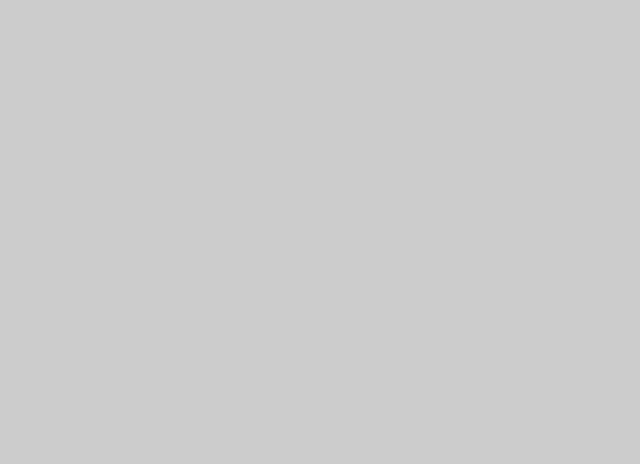
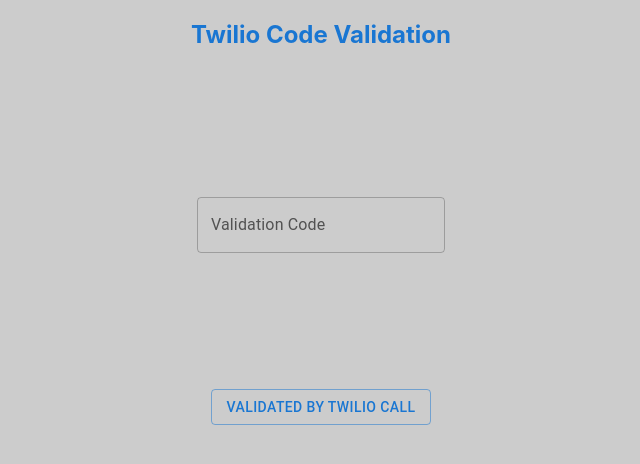
Before and after one commit to Pramothini-Sekar/remintodo-frontend, a React (Create React App) app: page /code-validation in a window 1280 px wide. Shown: the top 464 px of the page, without its empty margins (319-959 px from the left). Built offline with nearby package versions, Linux system fonts and the light colour scheme.

Commit message:
Twilio OTP

```diff
--- a/package.json
+++ b/package.json
@@ -6,7 +6,7 @@
     "@date-io/date-fns": "1.x",
     "@date-io/dayjs": "1.x",
     "@date-io/luxon": "1.x",
-    "@date-io/moment": "1.x",
+    "@date-io/moment": "^2.11.0",
     "@emotion/react": "^11.4.1",
     "@emotion/styled": "^11.3.0",
     "@material-ui/core": "^4.12.3",
@@ -23,6 +23,7 @@
     "luxon": "^2.0.2",
     "material-ui": "^0.20.2",
     "moment": "^2.29.1",
+    "moment-timezone": "^0.5.33",
     "react": "^17.0.2",
     "react-dom": "^17.0.2",
     "react-router-dom": "^5.3.0",
--- a/src/AddNewTodo.js
+++ b/src/AddNewTodo.js
@@ -7,8 +7,10 @@
 import FormControl from '@mui/material/FormControl';
 import Select from '@mui/material/Select';
 import AdapterDateFns from '@mui/lab/AdapterDateFns';
+import momentTimezone from "moment-timezone";
 import LocalizationProvider from '@mui/lab/LocalizationProvider';
 import DesktopDateTimePicker from '@mui/lab/DesktopDateTimePicker';
+import MomentAdapter from '@mui/lab/AdapterMoment';
 import { v4 as uuidv4 } from 'uuid';
 import BottomNavigator from './BottomNavigator';
 import env from './env';
@@ -140,6 +142,9 @@
     }
 
     render() {
+        const timeZoneFromServer = "America/New_York";
+        const { moment } = new MomentAdapter({ instance: momentTimezone });
+        const dateWithTimeZone = moment(this.state.deadline).tz(timeZoneFromServer);
         return (
             <div>
                 <h2 style={{ color: '#1976D2' }}>New Task</h2>
@@ -165,11 +170,11 @@
                         />
                     </div>
                     <div className="date-basic">
-                        <LocalizationProvider dateAdapter={AdapterDateFns}>
+                        <LocalizationProvider dateAdapter={MomentAdapter}>
                             <DesktopDateTimePicker
                                 renderInput={(props) => <TextField {...props} />}
                                 label="Task Deadline"
-                                value={this.state.deadline}
+                                value={dateWithTimeZone}
                                 onChange={(newValue) => {
                                     this.setDeadline(newValue);
                                 }}
--- a/src/App.js
+++ b/src/App.js
@@ -3,6 +3,7 @@
 import Start from './Start';
 import ToDo from './ToDo';
 import EmergencyMotivator from './EmergencyMotivator';
+import TwilioCodeValidation from './TwilioCodeValidation';
 import Login from './Login/Login';
 import SignUp from './Login/SignUp';
 import Schedule from './Schedule';
@@ -36,6 +37,9 @@
           <Route exact path="/emergency-motivator">
             <EmergencyMotivator />
           </Route>
+          <Route exact path="/code-validation">
+            <TwilioCodeValidation />
+          </Route>
           <Route exact path="/add-todo">
             <AddNewTodo />
           </Route>
--- a/src/Login/SignUp.js
+++ b/src/Login/SignUp.js
@@ -23,7 +23,8 @@
                 email: ''
             },
             contactTime: '',
-            list: []
+            list: [],
+            validationCode: '000000'
         }
 
         this.setName = this.setName.bind(this);
@@ -61,9 +62,10 @@
                 console.log('List:', this.state.list);
                 this.setState({
                     ...this.state,
-                    list: data
+                    list: data,
+                    validationCode: data.validationCode
                 }, () => {
-                    this.props.history.push('/emergency-motivator', { number: this.state.contactDetails.number });
+                    this.props.history.push('/code-validation', { validationCode: this.state.validationCode, number: this.state.contactDetails.number });
                 });
             })
             .catch((error) => {
--- /dev/null
+++ b/src/TwilioCodeValidation.js
@@ -0,0 +1,44 @@
+import * as React from 'react';
+
+import './EmergencyMotivator.css';
+import TextField from '@mui/material/TextField';
+import Button from '@mui/material/Button';
+import { withRouter } from 'react-router-dom';
+class TwilioCodeValidation extends React.Component {
+
+    constructor(props) {
+        super(props);
+        this.addNewMotivator = this.addNewMotivator.bind(this);
+    }
+
+
+    addNewMotivator() {
+        this.props.history.push('/emergency-motivator', { number: this.props.history.location.state?.number });
+    }
+
+
+    render() {
+        return (
+            <div className="CodeValidation">
+                <h2 style={{ color: '#1976D2' }}>Twilio Code Validation</h2>
+                <div>
+                    <div className="add-contact">
+                        <div className="text-basic">
+                            <TextField
+                                id="validationCode"
+                                label="Validation Code"
+                                variant="outlined"
+                                value={this.props.history.location.state?.validationCode}
+                            />
+                        </div>
+                    </div>
+                    <div className="emergency-button">
+                        <Button sx={{ m: 1, minWidth: 200 }} onClick={this.addNewMotivator} variant="outlined">Validated by Twilio Call</Button>
+                    </div>
+                </div>
+            </div>
+        );
+    }
+}
+
+export default withRouter(TwilioCodeValidation);
```
Also changed, not shown: 1 other file (tests, documents, lock files or other folders).
